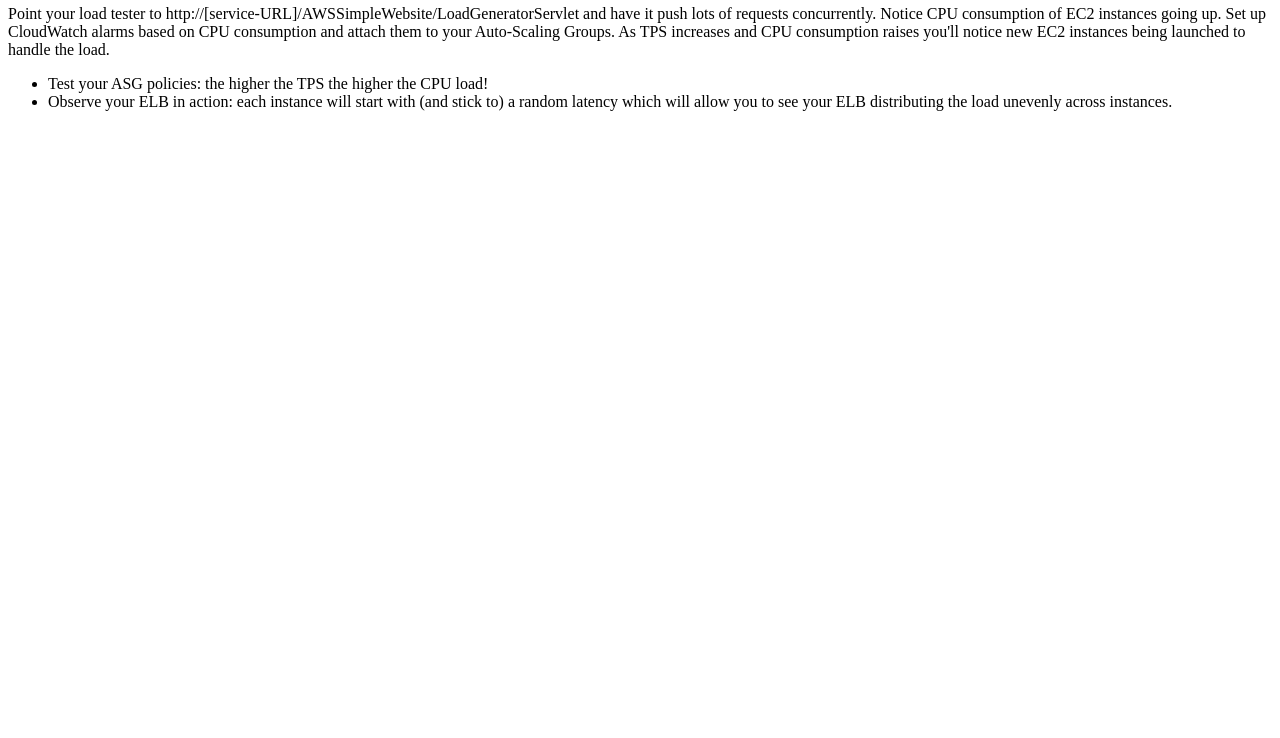
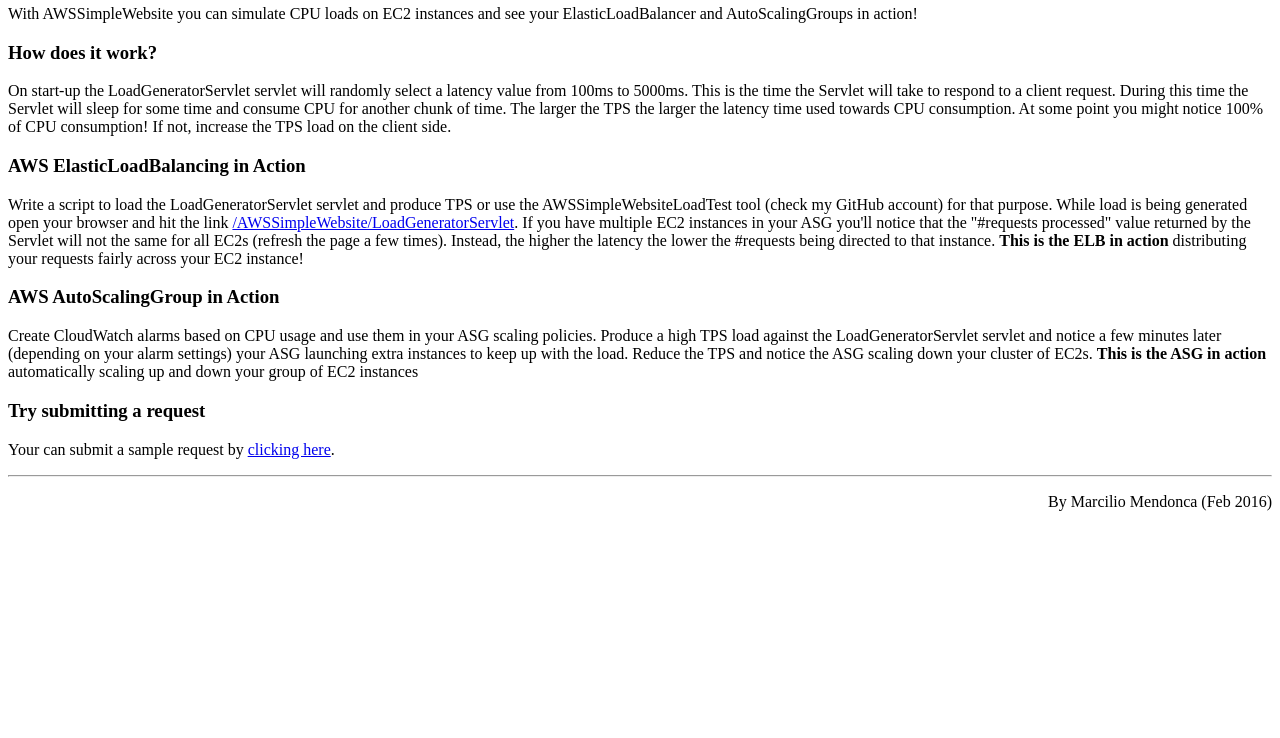
Before and after one commit to marcilio/AWSSimpleWebsite, a plain HTML site: page AWSSimpleWebsite/WebContent/index.html in a window 1280 px wide. Shown: the part 62-800 px from the top of the page. Drawn offline with Linux system fonts and the light colour scheme.

Commit message:
Adding Maven pom.xml file to handle dependencies; improved content on index.html.

```diff
--- a/AWSSimpleWebsite/WebContent/index.html
+++ b/AWSSimpleWebsite/WebContent/index.html
@@ -6,16 +6,50 @@
 </head>
 <body>
 
-<h2>AWSSimpleWebsite - Observe your Elastic Load Balancer in action and test Auto-Scaling Group policies!</h2>
+<h2>AWSSimpleWebsite</h2>
 
-<p>Point your load tester to http://[service-URL]/AWSSimpleWebsite/LoadGeneratorServlet and have it push lots of requests concurrently.
-Notice CPU consumption of EC2 instances going up. Set up CloudWatch alarms based on CPU consumption and attach them to your Auto-Scaling Groups.
-As TPS increases and CPU consumption raises you'll notice new EC2 instances being launched to handle the load.
+<p>
+With AWSSimpleWebsite you can simulate CPU loads on EC2 instances and see your ElasticLoadBalancer and AutoScalingGroups in action!
+</p>
 
-<ul>
-<li>Test your ASG policies: the higher the TPS the higher the CPU load!</li>
-<li>Observe your ELB in action: each instance will start with (and stick to) a random latency which will allow you to see your ELB distributing the load unevenly across instances.</li>
-</ul>
+<p>
+
+<h3>How does it work?</h3>
+<p>
+   On start-up the LoadGeneratorServlet servlet will randomly select a latency value from 100ms to 5000ms. This is the
+   time the Servlet will take to respond to a client request. During this time the Servlet will sleep
+   for some time and consume CPU for another chunk of time. The larger the TPS the larger the latency
+   time used towards CPU consumption. At some point you might notice 100% of CPU consumption! If not, increase the TPS load on the client side.
+</p>
+
+<h3>AWS ElasticLoadBalancing in Action</h3>
+
+<p>
+Write a script to load the LoadGeneratorServlet servlet and produce TPS or use the AWSSimpleWebsiteLoadTest tool (check my GitHub account) for that purpose.
+While load is being generated open your browser and hit the link <a href="/AWSSimpleWebsite/LoadGeneratorServlet">/AWSSimpleWebsite/LoadGeneratorServlet</a>.
+If you have multiple EC2 instances in your ASG you'll notice that the "#requests processed" value returned by the Servlet will not the same for all EC2s (refresh the page a few times).
+Instead, the higher the latency the lower the #requests being directed to that instance. <b>This is the ELB in action</b> distributing your requests fairly across your EC2 instance!
+
+</p>
+
+<h3>AWS AutoScalingGroup in Action</h3>
+
+<p>
+Create CloudWatch alarms based on CPU usage and use them in your ASG scaling policies.
+Produce a high TPS load against the LoadGeneratorServlet servlet and notice a few minutes later (depending on your alarm settings) your ASG launching extra instances to keep up with the load.
+Reduce the TPS and notice the ASG scaling down your cluster of EC2s. <b>This is the ASG in action</b> automatically scaling up and down your group of EC2 instances
+</p>
+
+<h3>Try submitting a request</h3>
+
+<p>
+Your can submit a sample request by <a href="/AWSSimpleWebsite/LoadGeneratorServlet">clicking here</a>.
+</p>
+
+<hr>
+<p align="right">
+By Marcilio Mendonca (Feb 2016)
+</p>
 
 </body>
 </html>
```
Also changed, not shown: AWSSimpleWebsite/pom.xml (added, +35 -0 lines), 2 other files.
